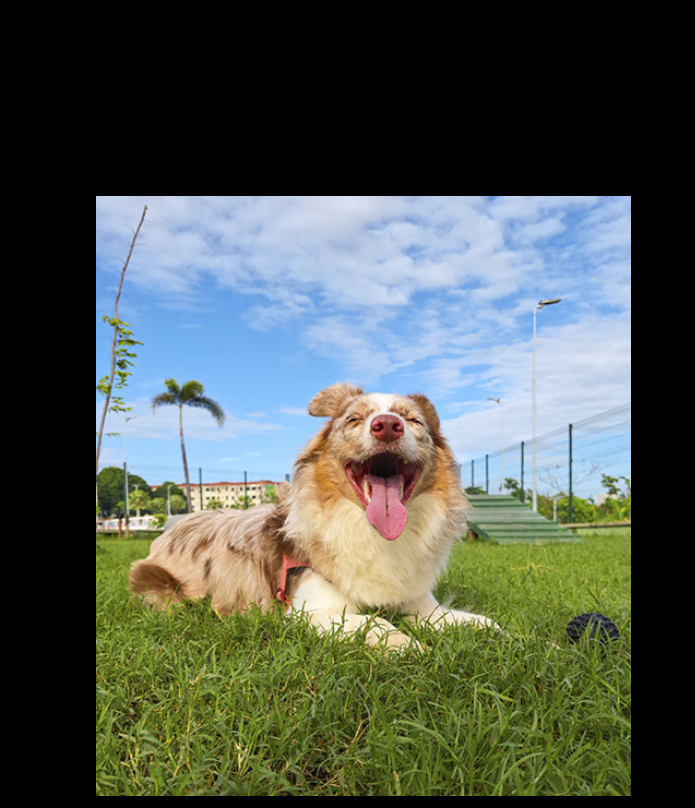
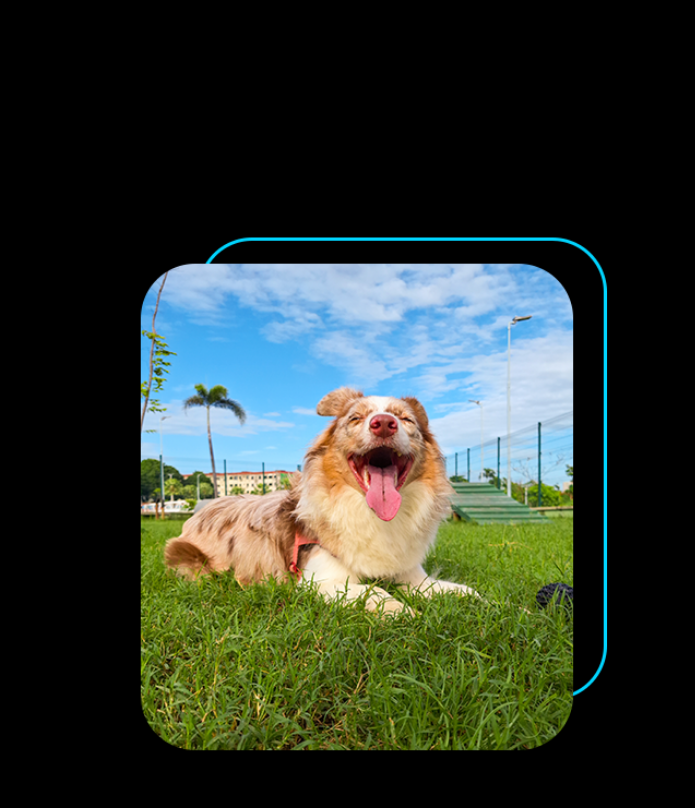
Before and after one commit to romulofh/portfolio-estatico, a plain HTML site: page index.html in a window 1280 px wide. Shown: the top 808 px of the page, 585-1280 px from the left. Drawn offline with nearby package versions, Linux system fonts and the light colour scheme.

Commit message:
Modificando a foto da Home

```diff
--- a/index.html
+++ b/index.html
@@ -36,7 +36,7 @@
         </a>
       </div>
     </section>
-    <img class="imagem-conteudo" src="./Assets/kora-pic-2.jpg" alt="A mais bela">
+    <img class="imagem-conteudo" src="./Assets/kora-profile.png" alt="A mais bela">
   </main>
 
 </body>
```
Also changed, not shown: Assets/kora-profile.png (added).
